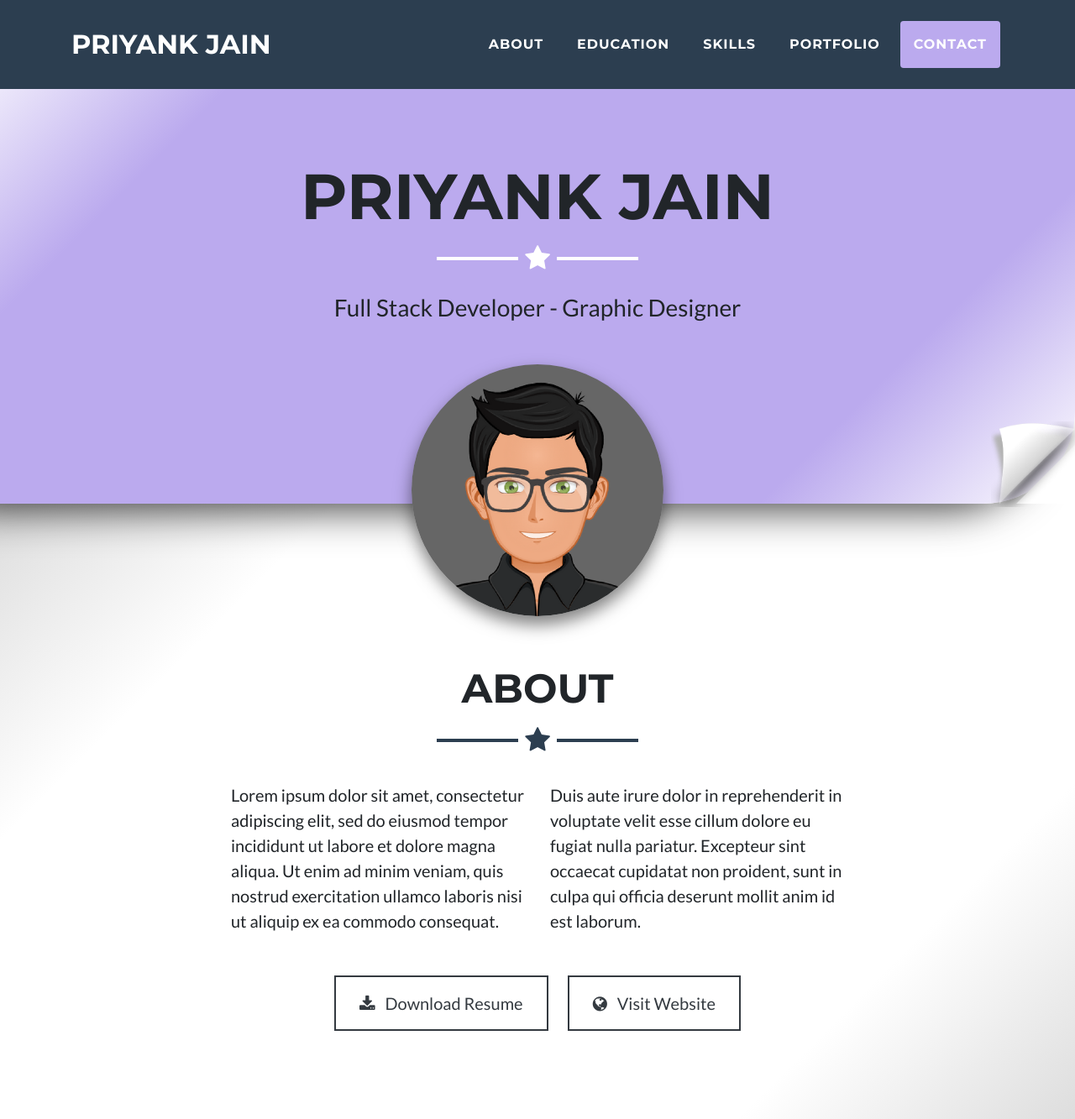
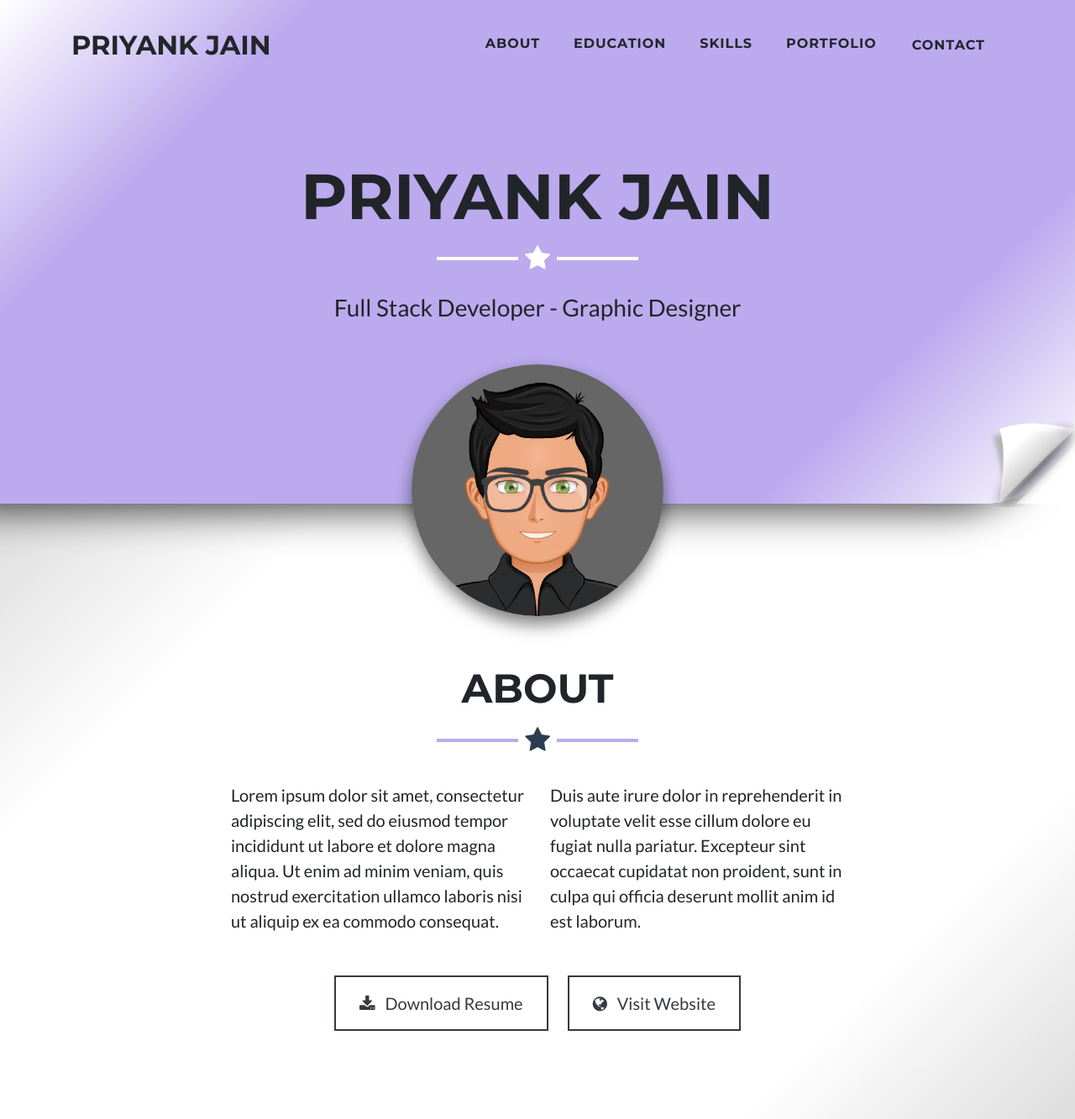
Before and after one commit to prisag/prisag, a PHP site: page /portfolio/index.html in a window 1280 px wide. Shown: the top 1333 px of the page at 84% size. Run offline with PHP 8.4, Linux system fonts and the light colour scheme.

Commit message:
header css

```diff
--- a/portfolio/css/freelancer.css
+++ b/portfolio/css/freelancer.css
@@ -44,10 +44,10 @@ hr.star-light:after {
   background-color: #bae; }
 
 hr.star-dark {
-  border-color: #2C3E50; }
+  border-color: #bae; }
 
 hr.star-dark:after {
-  color: #2C3E50;
+  color: #2c3e50;
   background-color: white; }
 
 section {
@@ -85,19 +85,21 @@ section {
 #mainNav {
   padding-top: 1rem;
   padding-bottom: 1rem;
+  background-color:rgba(26, 38, 47, 0);
   font-weight: 700;
   font-family: 'Montserrat'; }
   #mainNav .navbar-brand {
-    color: #fff; }
+    color: #22262a; }
   #mainNav .navbar-nav {
     margin-top: 1rem;
     letter-spacing: 0.0625rem; }
     #mainNav .navbar-nav li.nav-item a.nav-link {
-      color: #fff; }
+      color: #22262a; }
       #mainNav .navbar-nav li.nav-item a.nav-link:hover {
+        color: #1a262f;
+        background-color:#bae; }
+      #mainNav .navbar-nav li.nav-item a.nav-link:active, #mainNav .navbar-nav li.nav-item a.nav-link:focus {
         color: #bae; }
-      #mainNav .navbar-nav li.nav-item a.nav-link:active, #mainNav .navbar-nav li.nav-item a.nav-link:focus {
-        color: #fff; }
       #mainNav .navbar-nav li.nav-item a.nav-link.active {
         color: #bae; }
   #mainNav .navbar-toggler {
@@ -119,10 +121,12 @@ section {
     #mainNav .navbar-nav {
       margin-top: 0; }
     #mainNav .navbar-nav > li.nav-item > a.nav-link.active {
-      color: #fff;
-      background: #bae; }
+      color: #22262a;
+      background: rgba(0, 0, 0, 0.0);
+      border-radius:0;
+      border:2.5px solid #bae; }
       #mainNav .navbar-nav > li.nav-item > a.nav-link.active:active, #mainNav .navbar-nav > li.nav-item > a.nav-link.active:focus, #mainNav .navbar-nav > li.nav-item > a.nav-link.active:hover {
-        color: #fff;
+        color: #1a262f;
         background: #bae; }
   #mainNav.navbar-shrink {
     padding-top: 0.5rem;
--- a/portfolio/index.html
+++ b/portfolio/index.html
@@ -28,29 +28,29 @@
   <body id="page-top" data-gr-c-s-loaded="true" style="">
 
     <!-- Navigation -->
-    <nav class="navbar navbar-expand-lg bg-secondary fixed-top text-uppercase navbar-shrink" id="mainNav">
+    <nav class="navbar navbar-expand-lg fixed-top text-uppercase navbar-shrink" id="mainNav">
       <div class="container">
         <a class="navbar-brand js-scroll-trigger" href="#page-top">Priyank Jain</a>
-        <button class="navbar-toggler navbar-toggler-right text-uppercase bg-primary text-white rounded collapsed" type="button" data-toggle="collapse" data-target="#navbarResponsive" aria-controls="navbarResponsive" aria-expanded="false" aria-label="Toggle navigation">
+        <button class="navbar-toggler navbar-toggler-right text-uppercase bg-primary text-white collapsed" type="button" data-toggle="collapse" data-target="#navbarResponsive" aria-controls="navbarResponsive" aria-expanded="false" aria-label="Toggle navigation">
           Menu
           <i class="fa fa-bars"></i>
         </button>
         <div class="navbar-collapse collapse" id="navbarResponsive" style="">
           <ul class="navbar-nav ml-auto">
             <li class="nav-item mx-0 mx-lg-1">
-              <a class="nav-link py-3 px-0 px-lg-3 rounded js-scroll-trigger" href="#about">About</a>
+              <a class="nav-link py-3 px-0 px-lg-3 js-scroll-trigger" href="#about">About</a>
             </li>
             <li class="nav-item mx-0 mx-lg-1">
-              <a class="nav-link py-3 px-0 px-lg-3 rounded js-scroll-trigger" href="#education">Education</a>
+              <a class="nav-link py-3 px-0 px-lg-3 js-scroll-trigger" href="#education">Education</a>
             </li>
             <li class="nav-item mx-0 mx-lg-1">
-              <a class="nav-link py-3 px-0 px-lg-3 rounded js-scroll-trigger" href="#skills">Skills</a>
+              <a class="nav-link py-3 px-0 px-lg-3 js-scroll-trigger" href="#skills">Skills</a>
             </li>
             <li class="nav-item mx-0 mx-lg-1">
-              <a class="nav-link py-3 px-0 px-lg-3 rounded js-scroll-trigger" href="#portfolio">Portfolio</a>
+              <a class="nav-link py-3 px-0 px-lg-3 js-scroll-trigger" href="#portfolio">Portfolio</a>
             </li>
             <li class="nav-item mx-0 mx-lg-1">
-              <a class="nav-link py-3 px-0 px-lg-3 rounded js-scroll-trigger active" href="#contact">Contact</a>
+              <a class="nav-link py-3 px-0 px-lg-3 js-scroll-trigger active" href="#contact">Contact</a>
             </li>
           </ul>
         </div>
```
